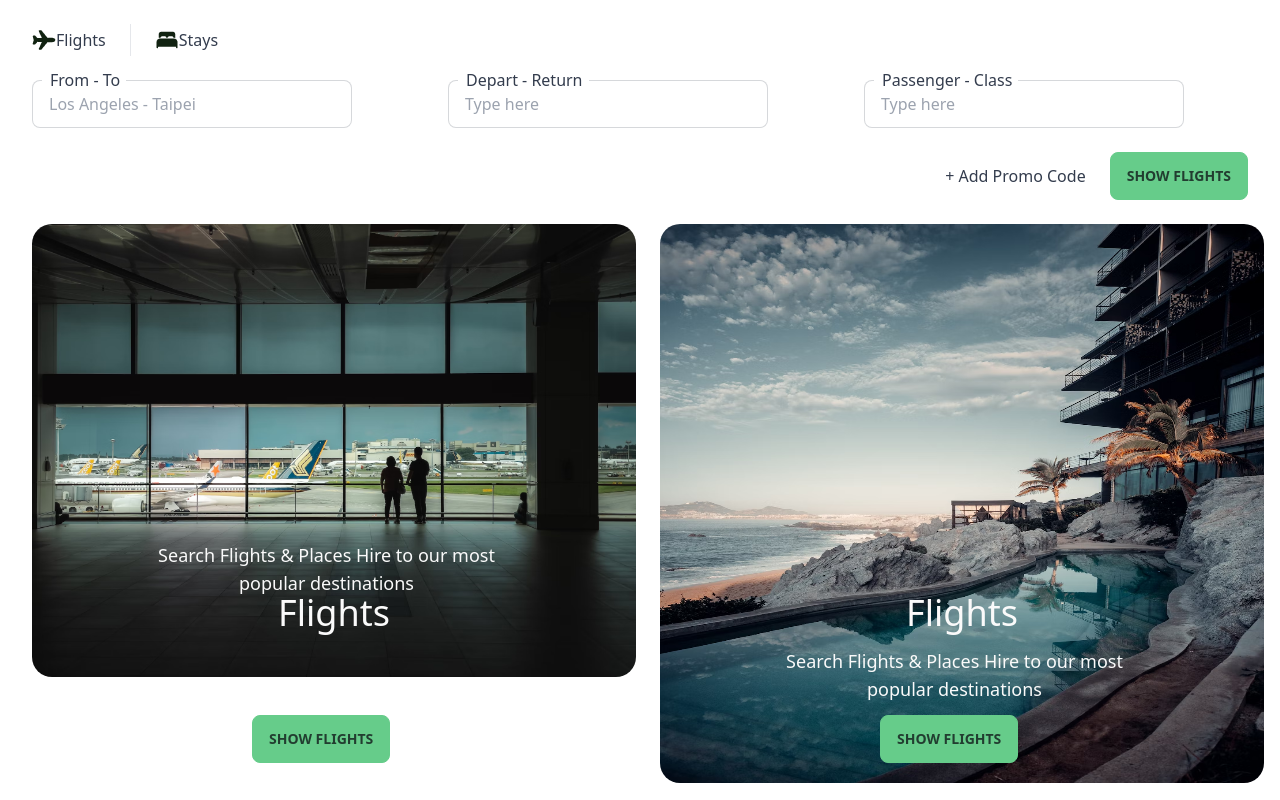
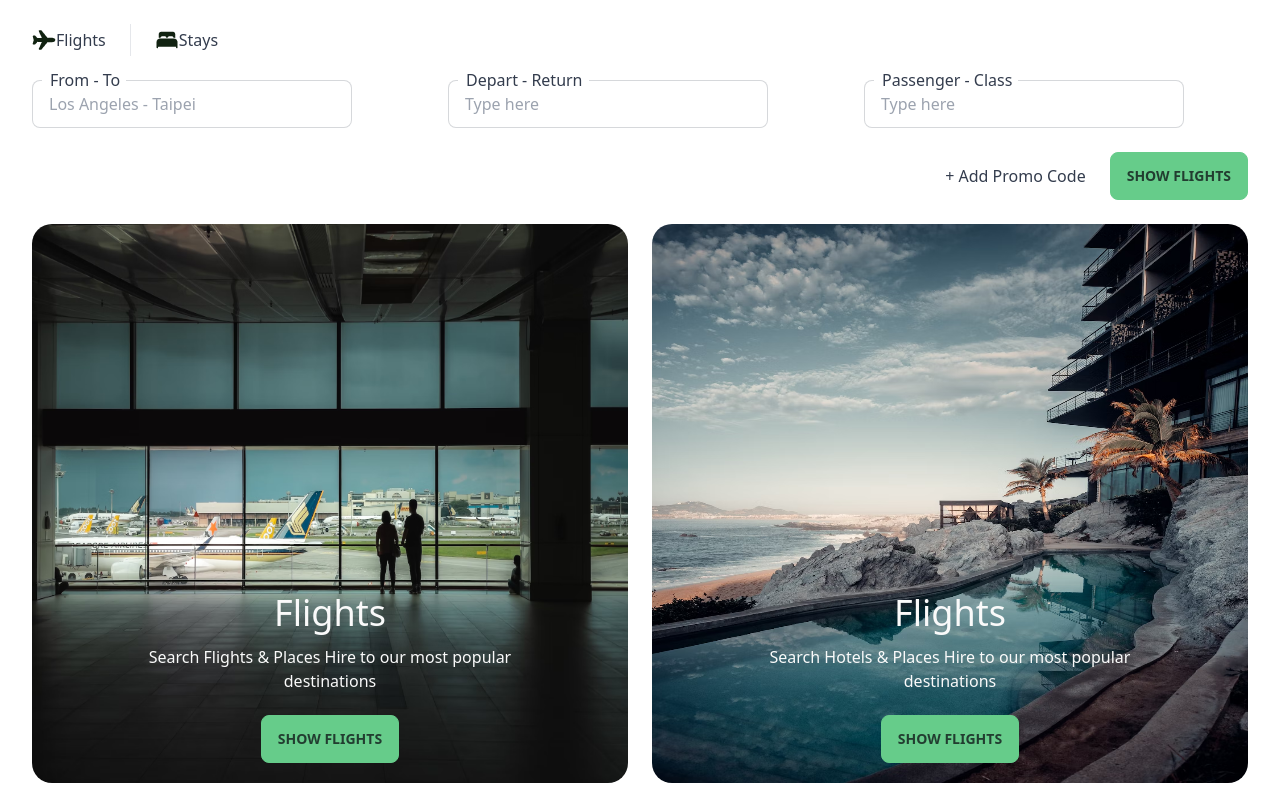
Before and after one commit to kingkwongsta/Golobe-Travel-Agency, a Next.js app: page / in a window 1280 px wide. Built offline with nearby package versions, Linux system fonts and the light colour scheme.

Commit message:
center all elements and expand width of image

```diff
--- a/src/components/travelcard.jsx
+++ b/src/components/travelcard.jsx
@@ -6,9 +6,9 @@ export default function TravelCard() {
   return (
     <div className="flex flex-row gap-[24px] mx-[32px] max-w-[1232px]">
       {/* // TRAVEL CARD */}
-      <div className="relative">
+      <div className="relative max-w-[604px] max-h-[559px] flex justify-center">
         <Image
-          className="max-w-[604px] max-h-[559px] rounded-[20px]"
+          className="rounded-[20px] flex-shrink-0 min-w-full max-w-full"
           src={flightCard}
           width={604}
           height={559}
@@ -17,19 +17,17 @@ export default function TravelCard() {
         <h2 className="absolute bottom-[150px] w-full text-center text-4xl text-neutral-50">
           Flights
         </h2>
-        <div className="absolute w-full max-w-[389px]">
-          <p className="absolute bottom-[80px] left-[100px] w-full text-center text-lg text-neutral-50">
-            Search Flights & Places Hire to our most popular destinations
-          </p>
-        </div>
-        <button className="absolute bottom-[20px] left-[220px] btn btn-primary">
+        <p className="absolute bottom-[90px] w-full text-center text-md text-neutral-50 max-w-[389px]">
+          Search Flights & Places Hire to our most popular destinations
+        </p>
+        <button className="absolute bottom-[20px] btn btn-primary">
           Show Flights
         </button>
       </div>
       {/* // STAY CARD */}
-      <div className="relative">
+      <div className="relative max-w-[604px] max-h-[559px] flex justify-center">
         <Image
-          className="max-w-[604px] max-h-[559px] rounded-[20px]"
+          className="rounded-[20px] flex-shrink-0 min-w-full max-w-full"
           src={stayCard}
           width={604}
           height={559}
@@ -38,12 +36,10 @@ export default function TravelCard() {
         <h2 className="absolute bottom-[150px] w-full text-center text-4xl text-neutral-50">
           Flights
         </h2>
-        <div className="absolute w-full max-w-[389px]">
-          <p className="absolute bottom-[80px] left-[100px] w-full text-center text-lg text-neutral-50">
-            Search Flights & Places Hire to our most popular destinations
-          </p>
-        </div>
-        <button className="absolute bottom-[20px] left-[220px] btn btn-primary">
+        <p className="absolute bottom-[90px] w-full text-center text-md text-neutral-50 max-w-[389px]">
+          Search Hotels & Places Hire to our most popular destinations
+        </p>
+        <button className="absolute bottom-[20px] btn btn-primary">
           Show Flights
         </button>
       </div>
```
